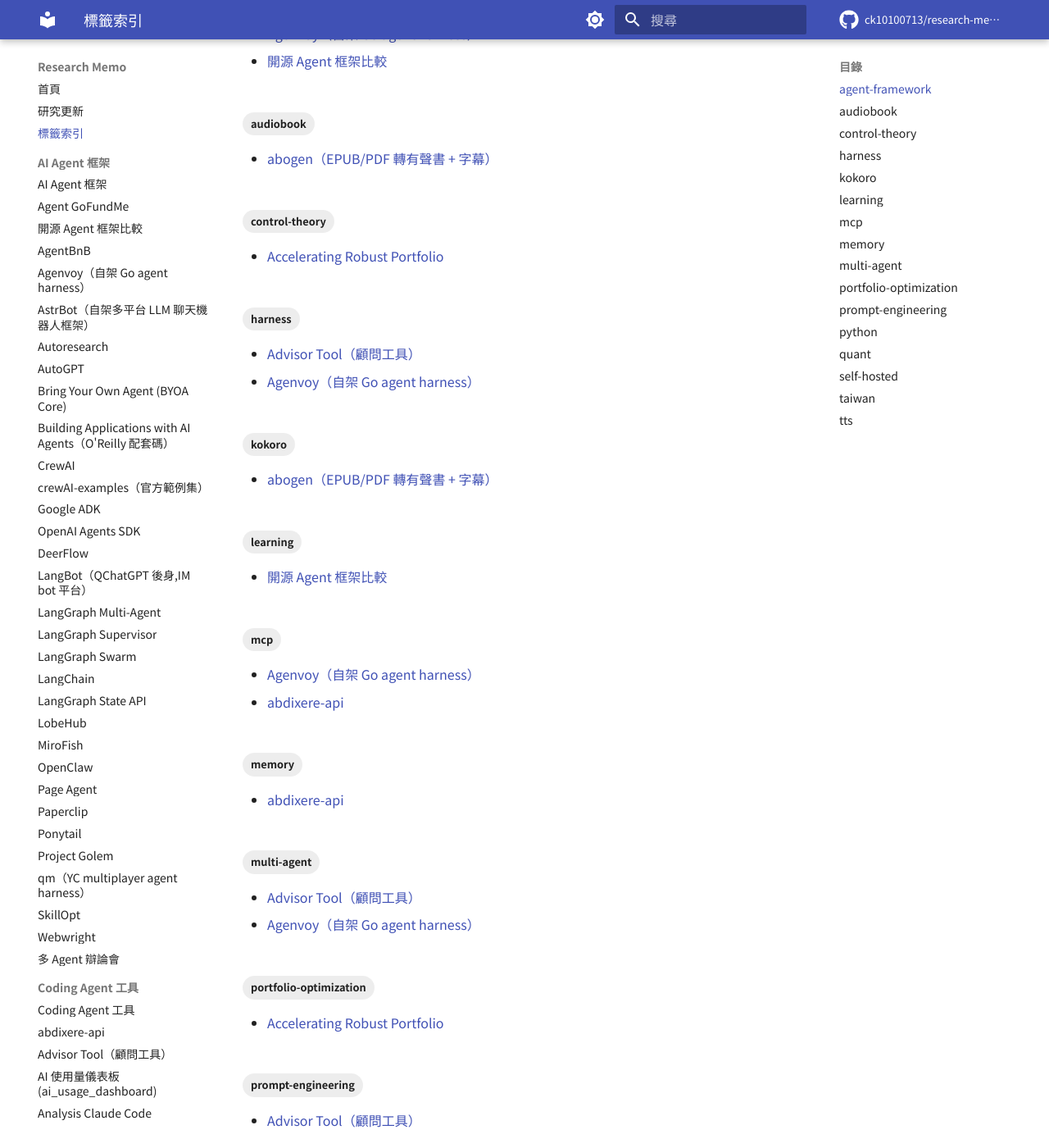
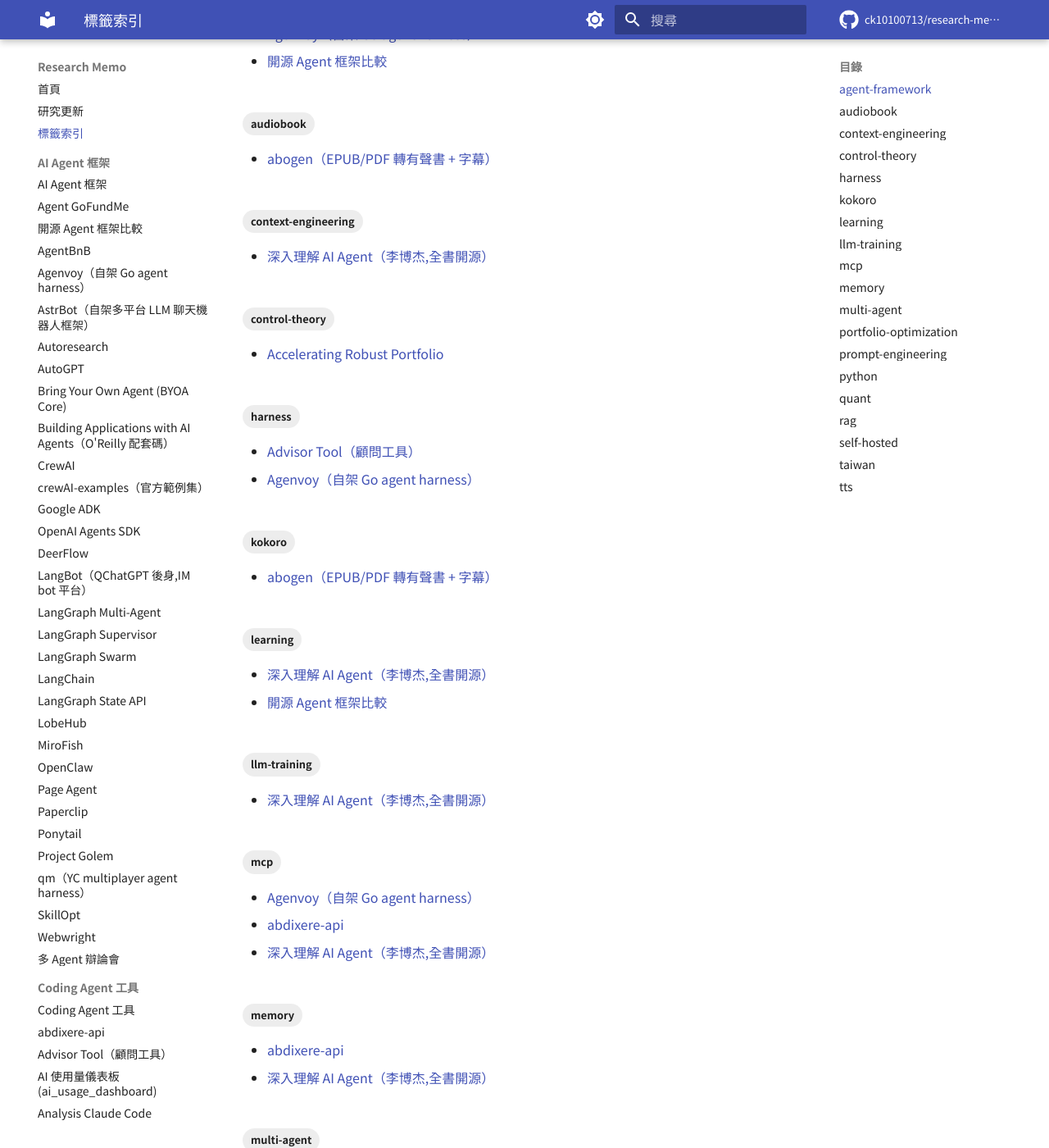
Before and after one commit to ck10100713/research-memo, an MkDocs documentation site: the page built from docs/tags.md, in a window 1280 px wide and 1400 px high, scrolled down 363 px. Shown: the whole window at 82% size. Built offline with MkDocs 1.6.1 and Material for MkDocs 9.7.7, drawn with Linux system fonts in a browser that asks for light colours; comment, search, counter and statistics services are not loaded; part of the change alters nothing that is shown; some of the changed text lies outside the part shown.

Commit message:
Add research note: ai-agent-book (李博杰 open-source AI Agent book)
Co-Authored-By: Claude Opus 4.8 <noreply@anthropic.com>

```diff
--- /dev/null
+++ b/docs/ai-agent-book.md
@@ -0,0 +1,161 @@
+---
+date: "2026-09-11"
+category: "學習資源"
+card_icon: "material-book-open-page-variant"
+oneliner: "前華為『天才少年』、Pine AI 首席科學家李博杰寫的《深入理解 AI Agent:設計原理與工程實踐》——45.7K★、Apache-2.0『整本書免費開源』(正文 + PDF/EPUB + 109 個配套實驗全放 GitHub)。以核心公式 Agent = LLM + 上下文 + 工具 用十章從原理講到生產:上下文工程(KV Cache/Skills/壓縮)、用戶記憶與 RAG、工具與 MCP、Coding Agent、語音/Computer Use/機器人交互、評估、模型後訓練(SFT/RL)、持續進化、multi-agent。用 whisper coding 口述式協作寫成,15 種語言,含繁體中文台灣版"
+tags:
+  - learning
+  - multi-agent
+  - rag
+  - mcp
+  - memory
+  - context-engineering
+  - llm-training
+---
+
+# 《深入理解 AI Agent》(ai-agent-book) 研究筆記
+
+## 資料來源
+
+| 項目 | 連結 |
+|------|------|
+| GitHub repo | <https://github.com/bojieli/ai-agent-book> |
+| 書名 | 《深入理解 AI Agent:設計原理與工程實踐》 |
+| 作者 | **李博杰(Bojie Li)** — 前華為首批「天才少年」、現 Pine AI 首席科學家 |
+| 作者個人站 / blog | <https://01.me>、<https://bojieli.github.io> |
+| 線上閱讀(MkDocs Material) | <https://bojieli.github.io/ai-agent-book/> |
+| PDF / EPUB(中文原版) | [Releases → AI-Agents-in-Depth-zh-CN.pdf / .epub](https://github.com/bojieli/ai-agent-book/releases) |
+| 繁體中文(台灣)版 | 社群翻譯 by [@tigercosmos](https://github.com/tigercosmos),原始碼在 `book-zhtw/`,PDF 為 `...-zh-TW.pdf` |
+| 作者背景報導 | [華為首批「天才少年」李博杰:放棄百萬年薪,投身 AI 創業(騰訊新聞)](https://news.qq.com/rain/a/20250107A02UDW00)、[蜗壳进阶联盟专访(01.me)](https://01.me/2024/12/wokejinjie-interview-1/) |
+
+> **Metadata(2026-09-11 即時抓取,取自 GitHub API 與 `git clone` 原始碼):**
+> **45,723 stars / 5,095 forks / 20 open issues** · **Apache-2.0**(有明確 LICENSE 檔) · 主語言 **Python**(約 14.9 MB;其餘依序為 JavaScript / TeX / HTML / MDX / Shell / TypeScript / Lua / CSS)· 建立於 **2025-09-09**,最後 push **2026-09-10**(剛好上線約一年、**極度活躍**,commit 數逾 1,700)· 預設分支 `main` · repo size **約 794 MB**(含全書 SVG 配圖、15 語系正文與建置工具鏈)· subscribers 166 · topics:`agent` / `agent-memory` / `ai-agent` / `book` / `coding-agent` / `context-engineering` / `large-language-models` / `llm` / `mcp` / `multi-agent` / `multimodal` / `rag` / `reinforcement-learning`。書稿目前為 **2.0 版**(由 1.4 升級,把原第 4 章「異步交互」與原第 9 章「多模態」合併重組為新的第 6 章「交互」)。
+
+!!! warning "五個要先校正的判讀"
+    - **這是「一本書」,不是框架/工具/SDK。** GitHub 標主語言 Python,但 Python 是「配套實驗」的碼;真正的產品是那本十章的技術書(正文在 `book/chapter1.md`~`chapter10.md`)。TeX/Lua 是 LaTeX(ElegantBook)+ pandoc 的 PDF 建置鏈,MDX/HTML/CSS/JS 是線上閱讀站,語言長條圖看不出「這是書」。
+    - **45.7K★ 是「一本書」的星,不是程式庫的星。** 這個量級在技術書開源史上非常罕見——它衝上過 GitHub Trending「Project of the Day」。星數反映的是內容價值,不是「多少人拿它當 dependency」。
+    - **Apache-2.0 罕見地蓋在「整本書正文 + PDF」上,不只是程式碼。** 一般技術書就算開源程式碼,正文仍是出版社版權;這本連正文都用 Apache-2.0 開放,是刻意選擇(見下「授權與商用可行性」)。
+    - **原文是簡體中文,本筆記已轉繁體 + 台灣用詞。** 官方另有社群維護的繁體中文(台灣)版(`book-zhtw/`),但社群譯本可能落後於簡中原版。
+    - **「109 個實驗」不等於「109 個能一鍵跑的 demo」。** 官方數字含三類:✅ 可獨立執行、📖 需自行 clone 外部倉庫的「複現指南」、🚧 仍在完善的「設計文件」。早期評測文常說「60 多個可跑 demo」,兩個數字並不矛盾——差在「可獨立跑」與「含外部複現軌道」的口徑。
+
+## 專案概述
+
+這是 **《深入理解 AI Agent:設計原理與工程實踐》** 的開源主倉庫——一本由**前華為「天才少年」、Pine AI 首席科學家李博杰**撰寫的中文 AI Agent 技術書。它把「全書正文 + 編譯版 PDF/EPUB + 按章配套程式碼」全部用 **Apache-2.0 免費開源**,同時提供 15 種語言與線上閱讀站。
+
+全書只圍繞**一條核心公式**展開:
+
+> **Agent = LLM + 上下文 + 工具**(直覺層:大腦 + 眼睛 + 手腳;學術層:Policy + Observation Space + Action Space)
+
+書的來歷很特別:它以李博杰 2025 年 8–10 月在**圖靈《AI Agent 實戰營》**的課程講義、以及他 2024–2026 年在**國科大(中國科學院大學)**開的 AI Agent 實踐課為底稿,整理重構而成。作者本人在引言裡強調,書中的架構原則來自 **Pine AI 的真實生產場景**(讓 Agent 代表用戶跟真人溝通、處理帳單協商/退款投訴/退訂等涉及真實金錢的長流程任務)——也就是「**實踐在前,命名在後**」:Skill、harness、loop engineering 這些後來流行的術語,對應的工程做法其實更早出現在領先系統裡。
+
+它的定位不是「跑通一個 demo」,而是**解釋每個設計決策背後「為什麼」與其能力邊界/工程取捨**,主打「好的架構原則能穿越模型迭代週期」。
+
+## 全書章節總覽(第 1–10 章)
+
+全書分兩部分:**第一部分「如何構建 Agent」(第 1–6 章)** 從概念、上下文、記憶、工具、Coding Agent 到交互;**第二部分「如何提升 Agent 能力」(第 7–10 章)** 從評估、後訓練、持續進化到多 Agent 協作(分別對應模型參數、單體系統、群體系統三個層面)。
+
+| 章 | 主題 | 一句話核心 | 實驗數 |
+|:--:|------|-----------|:--:|
+| 1 | **AI Agent 入門** | Agent = LLM + 上下文 + 工具;三層理解(實現/直覺/學術)、ReAct 循環、從工作流到自主 Agent 的編排光譜;**Harness 工程才是競爭力** | 4 |
+| 2 | **上下文工程**(作者稱全書最關鍵一章) | 上下文決定能力上限:訊息列表結構、**KV Cache** 底層原理、提示工程 vs 提示注入攻防、**Agent Skills** 按需載入、狀態栏(system hint)、上下文壓縮 | 10 |
+| 3 | **用戶記憶和知識庫** | 跨會話持久化:用戶記憶四種漸進式策略、**RAG** 完整技術棧(dense/sparse embedding、contextual retrieval、rerank)、結構化索引、知識圖譜、**Agentic RAG**、多模態記憶 | 12 |
+| 4 | **工具** | **MCP** 互操作標準 + 五類工具(感知/執行/協作/事件觸發/用戶溝通)、多模態感知三路線、執行工具**安全機制**、主動工具發現 | 5 |
+| 5 | **Coding Agent 與通用 Agent** | 論證「Coding Agent + 檔案系統」是所有通用 Agent 的技術基礎;以 **OpenClaw** 架構為主線,代碼作為「能創造新工具的工具」、Agent 自舉 | 16 |
+| 6 | **交互:觀察與動作空間的擴展** | 從**模態 × 時序**兩維度擴展:異步/事件驅動、**語音交互**、**Computer Use**、**機器人操作**;共享喚醒/安全點/取消/搶佔/快慢路徑分離等原語 | 14 |
+| 7 | **Agent 的評估** | 把表現變可比信號:評估環境(工具型/人機互動型/仿真)、資料集設計、**LLM-as-a-Judge**、統計顯著性、評估驅動選型 | 14 |
+| 8 | **模型後訓練** | 預訓練/SFT/RL 三階段全景;「SFT 記憶、RL 泛化」「資料與環境比演算法更重要」;獎勵設計、單/多輪 RL 演算法、樣本效率 | 19 |
+| 9 | **Agent 的持續進化** | 從運行軌跡取得學習信號;比較四種更新載體(知識文檔 / Prompt+Skills / 程式+Harness / 模型參數),含驗證、灰度發布、回滾 | 9 |
+| 10 | **多 Agent 協作** | 協作分類框架(上下文共享/獨立 × 對等/管理者/去中心化)、翻譯 Agent、電話+電腦協同、生成式 Agent 小鎮;「Agent 社會/經濟」展望 | 6 |
+
+> 合計 **109 個實驗**(4+10+12+5+16+14+14+19+9+6)。實驗編號為「實驗 X-Y」,難度以星級標注:★ 入門 / ★★ 中等 / ★★★ 進階。另有引言、後記與思考題。
+
+## 6 個看點
+
+### 1. 章節結構:一條「構建 → 提升」主線,且穿越模型迭代
+
+十章不是主題大雜燴,而是一條清楚的敘事線:先用第 1 章的核心公式建立座標系,第 2–6 章沿「眼睛(上下文/記憶)→ 手腳(工具/代碼/交互)」把 Agent「造出來」,再用第 7–10 章沿「評估 → 後訓練 → 持續進化 → 多 Agent」把它「變強」。後記〈兩朵烏雲〉點出作者眼中的兩個未解難題:**(1) Agent 如何流式/實時地與環境交互**(快慢路徑分離 vs 把推理做快)、**(2) Agent 如何像人一樣從成敗中持續積累經驗**(小世界 vs 大世界假設),並提出「**模型會一層一層吃掉 Harness,但永遠吃不完**」的飛輪論。這種「原則優先、抗過時」的寫法是它跟一般「教你用某框架」教材最大的氣質差異。
+
+### 2. 109 個配套實驗:能真跑、可復現、還接真實(國產)模型
+
+配套碼不是玩具:
+
+- **統一環境**:Python 3.11–3.13,倉庫根目錄用 **`uv.lock`** 提供可復現的**分章環境**(`uv sync --locked --extra ch1`~`ch10`,另有 `vllm`/`unsloth` 等 extra);也支援 `pip install -e ".[ch1]"`。
+- **每章一個 `README.md` + `EXPERIMENT_LEDGER.md`**:後者記錄逐項「正文驗收、真實 API 狀態與證據路徑」——很誠實地標明哪些實驗實測通過、哪些被配額卡住、哪些結論沒能複現(例如第 1 章「去掉 reasoning 必然退化」在該次運行未複現)。
+- **接真實模型**:實驗大量走國產/開源模型(Kimi / GLM / DeepSeek / Qwen / Doubao 等)與 OpenAI 相容介面,務實面向中國大陸讀者的取用性。
+- **外部複現軌道**:第 6/7/8/10 章有 22 個外部倉庫映射(如評測基準 **SWE-bench / GAIA / OSWorld / tau2-bench / terminal-bench / android_world**、訓練框架 **verl / minimind / AWorld / SimpleVLA-RL**),**釘死到不可變 commit SHA** 並附校驗;部分是作者 fork 的 `bojieli/*` 適配分支。這些「不內建、需自行 clone」是出於體積與版權考量。
+
+### 3. 定位與深度:進階「工程」書,不是入門手冊
+
+**理論 vs 工程的比重明顯偏工程實踐**,但每個工程決策都追問原理。適合對象(作者在引言明列):
+
+- **前置必需**:會 Python、用過 LLM 產品、熟悉至少一款 AI Coding 工具(Claude Code / Codex / Cursor…)、有軟工常識(CLI/Git/JSON/REST)。
+- **前置推薦**:機器學習基礎(第 8 章)、線代與機率直覺(第 2/3/8 章)、Web 基礎(第 6 章)。
+- 除第 8 章後訓練外,全書對數學/ML 要求很低。**核心受眾是想把 Agent 推上生產的工程師與研究者**,而非純新手;但第 1–2 章也可當入門起點。全書約 400 多頁。
+
+### 4. 作者李博杰:少年班 → MSRA → 華為天才少年 → Pine AI 首席科學家
+
+一個關鍵背書是作者本人的來歷(可靠來源交叉確認):
+
+- 1992 年生,**中科大少年班**(高中拿過 NOI 資訊競賽銅牌)。
+- 2014 年進 **中科大—微軟亞洲研究院(MSRA)聯合培養博士**,研究資料中心網路與 FPGA;2019 年獲博士,拿過 **ACM China 優秀博士論文獎**、微軟學者獎學金;在 SIGCOMM / SOSP / NSDI / ATC / PLDI 等頂會發表論文。
+- **華為首批「天才少年」**,曾任華為計算機網路與協議實驗室助理/副首席科學家。
+- 後**放棄百萬年薪投身 AI 創業**,現任 **Pine AI 首席科學家**——書中的架構原則正是來自 Pine 這種「代表用戶跟真人談判、涉及真實金錢、長流程高風險」的產品實戰。
+
+### 5. 涵蓋的關鍵主題:幾乎把 Agent 生產全景收齊
+
+一本書把這些主題用「可跑的實驗」串起來,覆蓋面在同類教材裡罕見:**context engineering**(KV Cache / Skills / 壓縮 / 提示注入)、**agent memory**(四級策略 + 評估)、**RAG**(dense/sparse/contextual/rerank/agentic/GraphRAG 式知識圖譜)、**MCP** 與工具設計、**Coding Agent**(OpenClaw 主線)、**多模態 / 語音 / Computer Use / 機器人**、**評估**(LLM-as-Judge / 統計顯著性 / benchmark)、**模型後訓練**(SFT vs RL、獎勵設計、verl/GRPO/ReTool 配方)、**持續進化**(自我修改、軌跡驗證)、**multi-agent**(協作分類框架、生成式 Agent 小鎮)。這對應 repo 的 topics 一字不差。
+
+### 6. 寫作與出版模式:whisper coding 寫成、全開源、15 種語言
+
+- **AI 深度參與寫作**:作者自述用 **whisper coding(口述式協作)**——口述章節提綱 → 語音 Agent 調研成草稿 → 結合學員反饋反覆核查修訂。這本書「不只討論 Agent,也記錄了一種由 Agent 深度參與的知識生產方式」。
+- **15 種語言**:中文原版 + 14 種社群翻譯(英/西/印尼/阿/**繁中台灣**/俄/泰米爾/越/日/土/韓/匈/希伯來/葡巴),各語系正文放在 `book-<lang>/`,線上站可切換。
+- **持續更新**:每次 push 自動重建線上站與 PDF/EPUB;書稿已迭代到 2.0 版,contributors 逾 70 人(勘誤、新實驗、配圖、翻譯皆走 PR)。
+
+## 授權與商用可行性
+
+- **授權**:**Apache-2.0**,而且蓋在「**整本書正文 + 編譯版 PDF/EPUB + 全部配套碼**」上。這意味著你可以自由閱讀、複製、修改、再散布,甚至商用/二創,只需保留授權與著作權聲明(Apache-2.0 另含專利授權條款)。README 註明:部分子專案(尤其外部倉庫)可能有各自授權,以子專案為準。
+- **「真的全書免費開放嗎?」——是。** 正文、PDF、EPUB、109 個實驗全部在 GitHub 免費取得,無付費牆、無「僅程式碼開源、正文閉源」的常見拆分。這正是它最反常之處。
+- **與實體出版的關係**:本書以圖靈《AI Agent 實戰營》課程講義為底稿,引言/致謝也感謝了**圖靈(人民郵電出版社圖靈教育)的編輯**,並提到姊妹作《圖解大模型》(圖靈出版)。但**截至 2026-09,查無這本書的實體/付費版在售**——目前它就是「開源免費電子書 + 配套碼」的形態。是否會出紙本尚未確認;即便日後出版,現有開源正文仍免費。
+- **實務提醒**:配套實驗需要各家 LLM 的 **API Key**(部分僅支援特定 provider);外部複現軌道(訓練/機器人/瀏覽器)另需自備 GPU、模擬器、瀏覽器等系統依賴,且「clone 成功 ≠ 實驗已跑通」(作者用 `EXPERIMENT_LEDGER.md` 明確區分)。
+
+## 與其他 AI agent 書/教材的差異
+
+| 專案 | 形式 | 語言 | 授權 | 深度定位 | 最大特色 |
+|------|------|------|------|---------|---------|
+| **本書 ai-agent-book(李博杰)** | 技術書 + 109 實驗 | 簡中(+14 語系) | **Apache-2.0(連正文)** | 進階工程,原理→生產 | 全書正文都開源;涵蓋 context/memory/RAG/MCP/coding/交互/評估/**後訓練 RL**/進化/multi-agent 全景;作者是華為天才少年 + Pine AI 首席科學家 |
+| [AI Agents(黃佳《動手做 AI Agent》)](ai-agents.md) | 入門書配套碼 | 中文 | 書籍付費 | 入門實作 | 系統性中文入門;正文在**付費紙本**,repo 只是配套碼 |
+| [Building Applications with AI Agents](building-applications-with-ai-agents.md) | O'Reilly 書配套碼 | 英文 | **無 LICENSE**(保留權利) | 生產工程參考 | 同場景用 LangGraph/LangChain/Autogen/OpenAI 平行實作 + 分散式編排(Ray/Redis/Temporal) |
+| [AI Engineering from Scratch](ai-engineering-from-scratch.md) | 課程式教材 | 英文 | — | 從數學到多 Agent 全覆蓋 | 20 Phases、260+ 課、290 小時的長跨度課綱 |
+| [GenAI Agents](genai-agents.md) | 53 本 notebook | 英文 | **非商業自訂條款** | 範例集 | 可跑 notebook 多,但約 2/3 是 LangGraph 應用集、授權非開源 |
+| [AI Agents for Beginners(微軟)](ai-agents-for-beginners.md) | 官方入門課 | 多語 | 開源 | 入門 | 綁 Microsoft Agent Framework + Azure AI Foundry |
+
+**一句話抓差異**:別的多半是「入門書的付費正文 + 免費碼」「英文的框架範例集」或「入門課」;**這本是唯一把「進階、覆蓋到後訓練/RL/持續進化的整本工程書正文」也 Apache 開源、且由頂級一線實戰者(華為天才少年 + Pine AI 首席科學家)親筆的中文書**。深度與主題廣度上,它更像把 [building-applications-with-ai-agents](building-applications-with-ai-agents.md) 的工程野心 + [ai-agents](ai-agents.md) 的中文系統性,再加上「模型後訓練」這塊多數 agent 書不碰的內容,合為一冊。
+
+## 注意事項與已知限制
+
+- **簡繁差異**:官方原版簡中;繁中(台灣)為社群譯本,可能落後於原版。閱讀最新內容建議看簡中或線上站。
+- **「109 實驗」口徑**:含 ✅ 可跑 / 📖 需 clone 外部倉庫的複現指南 / 🚧 設計文件三類;不是每個都能一鍵跑通。以 `chapterX/EXPERIMENT_LEDGER.md` 的驗收狀態為準。
+- **依賴取用**:多數實驗需 API Key(且部分綁特定 provider,如國產模型);外部訓練/機器人/瀏覽器實驗需 GPU/模擬器/瀏覽器等重依賴,並非人人跑得動。
+- **repo 很大(約 794 MB)**:含全書 SVG 配圖、多語系正文、LaTeX/pandoc 建置鏈與資產;`git clone` 檔案數上萬,只想讀書可直接下 PDF/EPUB 或看線上站。
+- **內容時效**:主題緊貼 2025–2026 前沿(DeepSeek R1、Manus、Claude Code、OpenClaw、GRPO/ReTool 等),模型與 API 細節會過時——作者也在後記主動承認「一本書追不上所有變化」,強調帶走的應是判斷力而非某個 API 用法。
+- **商業味**:README 有贊助商(Krill AI)與帶邀請碼的優惠連結,屬正常開源專案商業化,不影響內容開放性,但引用時可留意。
+
+## 研究價值與啟示
+
+### 關鍵洞察
+
+1. **「整本書正文都用 Apache-2.0 開源」本身就是一個罕見的事件。** 技術書通常「碼開源、正文閉源」;這本連 400 多頁正文、PDF、EPUB 全開放,配上一線實戰者的深度,是「知識共享」在技術書領域的極端案例——也解釋了 45.7K★ 這種「書」不該有的星數量級。
+2. **它把「模型後訓練(SFT/RL)」納入 Agent 書,補上多數 agent 教材的缺口。** 大部分 agent 書止步於「用 API 拼 Agent」;這本一路講到 SFT vs RL、獎勵設計、verl/GRPO/ReTool,把「應用層 harness」與「模型層訓練」接成一條飛輪(後記的「模型會一層層吃掉 Harness」論證正是這條主線)。
+3. **「實踐在前,命名在後」是很有價值的方法論姿態。** 作者反覆強調 Skill/harness/loop engineering 這些術語背後的工程做法更早出現在生產系統——這提醒讀者別把「流行詞」當起點,而要回到「Agent 與世界交互的基本問題:看到什麼、能做什麼、如何驗證做得對」。
+4. **whisper coding 寫書,是「Agent 深度參與知識生產」的活體示範。** 這本書既是教材,也是它自己所講方法的產物。
+
+### 與其他研究筆記的關聯
+
+- **中文 agent 書對照**:與 [AI Agents(黃佳)](ai-agents.md) 並讀,可看「中文 agent 書」的兩種形態——一本入門付費紙本 + 免費碼,一本進階全開源電子書。
+- **工程深度對照**:與 [Building Applications with AI Agents](building-applications-with-ai-agents.md) 是最佳工程對照(同樣重評估、分散式、後訓練),差在授權(Apache vs 無 LICENSE)與語言(中 vs 英)。
+- **主題級延伸**:第 3 章 RAG/知識圖譜可延伸讀 [RAG-Anything](rag-anything.md)、[GraphRAG](graphrag.md);第 4 章 MCP 可接 [MCP for Beginners](mcp-for-beginners.md);第 10 章 multi-agent 可對照站上多 agent 相關筆記。
+- **教材光譜**:與 [AI Engineering from Scratch](ai-engineering-from-scratch.md)、[GenAI Agents](genai-agents.md)、[AI Agents for Beginners](ai-agents-for-beginners.md) 一起,構成「入門課 → 範例集 → 進階工程書」的學習資源光譜,本書坐在「最進階、最工程化」那端。
+
+## 一句話總結
+
+> 前華為「天才少年」、Pine AI 首席科學家**李博杰**寫的《深入理解 AI Agent:設計原理與工程實踐》——**45.7K★、Apache-2.0 把「整本書正文 + PDF/EPUB + 109 個配套實驗」全免費開源**(技術書裡極罕見)。以 **Agent = LLM + 上下文 + 工具** 一條公式,用十章從原理講到生產,涵蓋上下文工程、記憶與 RAG、MCP 與工具、Coding Agent、語音/Computer Use/機器人交互、評估、**模型後訓練(SFT/RL)**、持續進化與 multi-agent——比多數 agent 書更深、更廣,還是用 whisper coding 口述式協作寫成、支援 15 種語言(含繁中台灣版)的中文一線實戰之作。
--- a/mkdocs.yml
+++ b/mkdocs.yml
@@ -322,6 +322,7 @@ nav:
       - topics/learning.md
       - AI Agents (黃佳): ai-agents.md
       - AI Agents for Beginners (Microsoft): ai-agents-for-beginners.md
+      - 深入理解 AI Agent（李博杰,全書開源）: ai-agent-book.md
       - awesome-agentic-ai-zh（繁中 Agent 學習地圖）: awesome-agentic-ai-zh.md
       - Claude Code from Source: claude-code-from-source.md
       - Claude Cookbooks: claude-cookbooks.md
```
